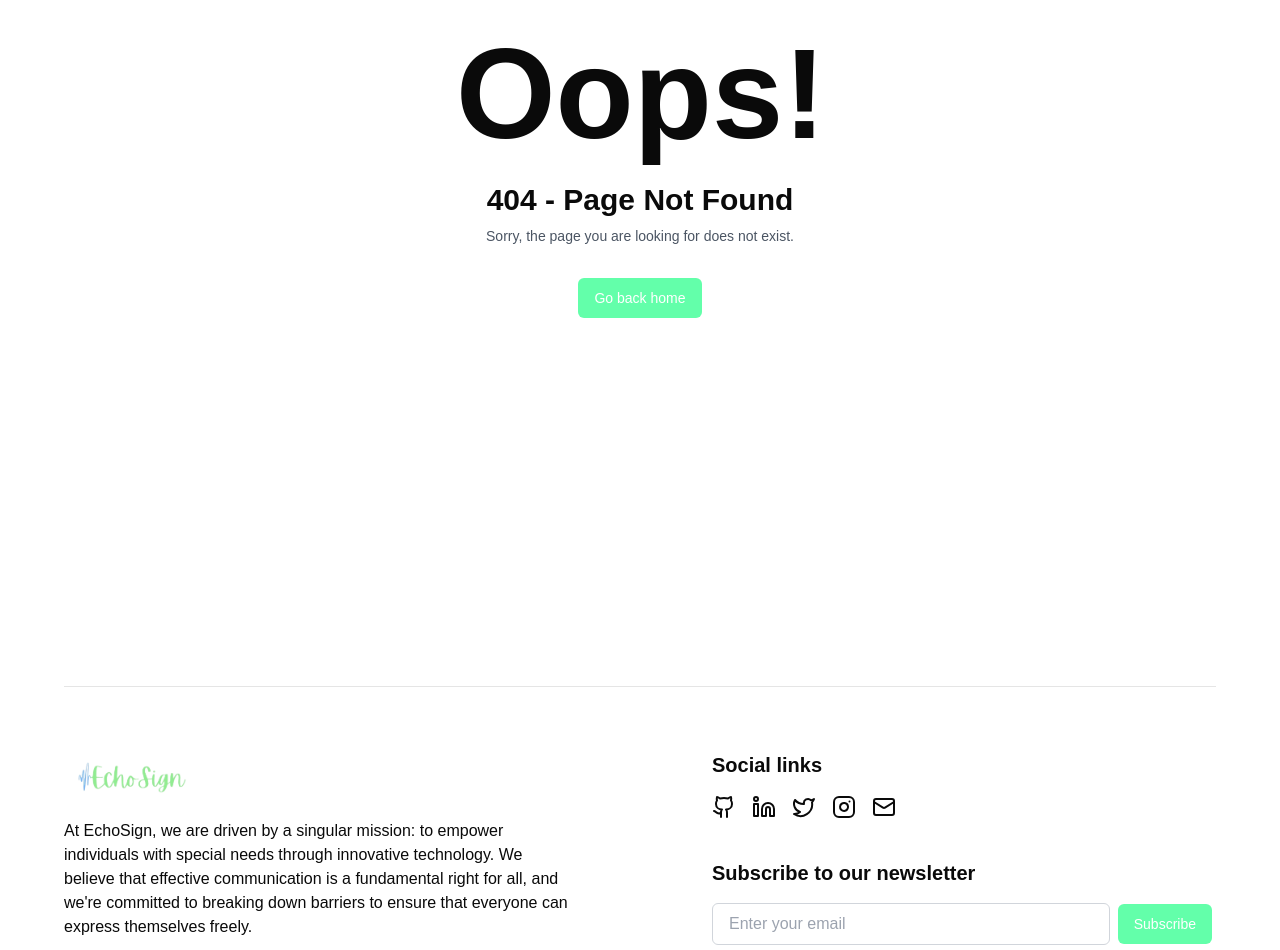
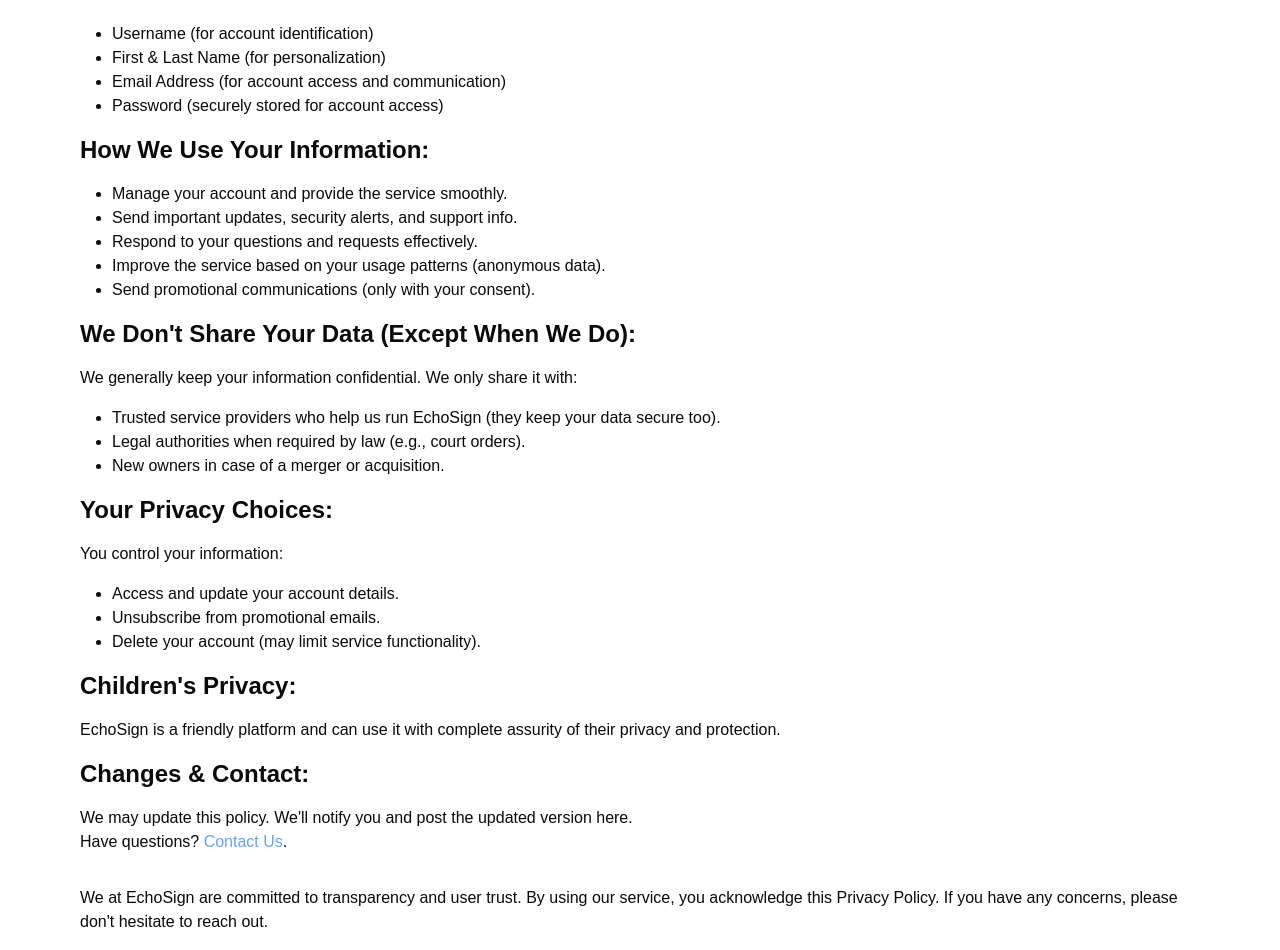
Before and after one commit to ahmadali507/echosign, a React (Vite) app in the folder client/: page /PrivacyPolicy in a window 1280 px wide. Shown: the part 322-1272 px from the top of the page. Built offline with nearby package versions, Linux system fonts and the light colour scheme; no server answers.

Commit message:
Privacy Policy added

```diff
--- a/client/src/App.tsx
+++ b/client/src/App.tsx
@@ -1,7 +1,7 @@
 /* eslint-disable @typescript-eslint/no-explicit-any */
 import { Route, Routes } from "react-router-dom";
 import "./index.css";
-import { ForgetPassword, LandingPage, Login, Register, TermsAndConditions, Contact, Dashboard, Profile, About, Users, TextToVoice } from "./pages";
+import { ForgetPassword, LandingPage, Login, Register, TermsAndConditions, Contact, Dashboard, Profile, About, Users, TextToVoice, PrivacyPolicy } from "./pages";
 import DefaultLayout from "./wrappers/DefaultLayout";
 import { useEffect } from "react";
 import { useDispatch, useSelector } from "react-redux";
@@ -37,6 +37,7 @@
         <Route path="/terms-and-conditions" element={<TermsAndConditions />} />
 
         <Route path="/TextToVoice" element={<TextToVoice />} />
+        <Route path="/PrivacyPolicy" element={<PrivacyPolicy />} />
 
         <Route path="*" element={<NotFound />} />
       </Routes>
--- a/client/src/components/Footer.tsx
+++ b/client/src/components/Footer.tsx
@@ -100,7 +100,7 @@
                     <Link to='/' className='hover:text-green hover:underline cursor-pointer'>FAQs</Link>
                     <Link to='/about' className='hover:text-green hover:underline cursor-pointer'>About Us</Link>
                     <Link to='/contact' className='hover:text-green hover:underline cursor-pointer'>Contact Us</Link>
-                    <Link to='/' className='hover:text-green hover:underline cursor-pointer'>Privacy Policy </Link>
+                    <Link to='/PrivacyPolicy' className='hover:text-green hover:underline cursor-pointer'>Privacy Policy </Link>
                     <Link to='/terms-and-conditions' className='hover:text-green hover:underline cursor-pointer'>Terms and Conditions </Link>
                 </div>
                 <div className='flex justify-center items-center h-fit w-full mt-4'>
--- /dev/null
+++ b/client/src/pages/Auth/PrivacyPolicy.tsx
@@ -0,0 +1,59 @@
+import { Link } from 'react-router-dom'
+
+const PrivacyPolicy = () => {
+    return (
+        <div className="w-full">
+
+            <div className='ml-8 mt-10 mb-14 text-7xl text-green-300 font-bold text-center'>
+                <h1 className="">Privacy Policy </h1>
+            </div>
+        <div className="w-full mx-auto py-8 px-4">
+            <h1 className="text-2xl font-bold mb-4">What We Collect:</h1>
+            <ul className="list-disc ml-8 mb-4">
+                <li>Username (for account identification)</li>
+                <li>First & Last Name (for personalization)</li>
+                <li>Email Address (for account access and communication)</li>
+                <li>Password (securely stored for account access)</li>
+            </ul>
+
+            <h1 className="text-2xl font-bold mb-4">How We Use Your Information:</h1>
+            <ul className="list-disc ml-8 mb-4">
+                <li>Manage your account and provide the service smoothly.</li>
+                <li>Send important updates, security alerts, and support info.</li>
+                <li>Respond to your questions and requests effectively.</li>
+                <li>Improve the service based on your usage patterns (anonymous data).</li>
+                <li>Send promotional communications (only with your consent).</li>
+            </ul>
+
+            <h1 className="text-2xl font-bold mb-4">We Don't Share Your Data (Except When We Do):</h1>
+            <p className="mb-4">We generally keep your information confidential. We only share it with:</p>
+            <ul className="list-disc ml-8 mb-4">
+                <li>Trusted service providers who help us run EchoSign (they keep your data secure too).</li>
+                <li>Legal authorities when required by law (e.g., court orders).</li>
+                <li>New owners in case of a merger or acquisition.</li>
+            </ul>
+
+            <h1 className="text-2xl font-bold mb-4">Your Privacy Choices:</h1>
+            <p className="mb-4">You control your information:</p>
+            <ul className="list-disc ml-8 mb-4">
+                <li>Access and update your account details.</li>
+                <li>Unsubscribe from promotional emails.</li>
+                <li>Delete your account (may limit service functionality).</li>
+            </ul>
+
+            <h1 className="text-2xl font-bold mb-4">Children's Privacy:</h1>
+            <p className="mb-4">EchoSign is a friendly platform and can use it with complete assurity of their privacy and protection.</p>
+
+            <h1 className="text-2xl font-bold mb-4">Changes & Contact:</h1>
+            <p>We may update this policy. We'll notify you and post the updated version here.</p>
+            <p className="mb-8">Have questions? <Link to='/contact' className='text-blue-400 hover:text-green hover:underline cursor-pointer'>Contact Us</Link>.</p>
+
+            <p className="mb-4">We at EchoSign are committed to transparency and user trust. By using our service, you acknowledge this Privacy Policy. If you have any concerns, please don't hesitate to reach out.</p>
+            <p className="font-bold">Sincerely,</p>
+            <p>The EchoSign Team</p>
+        </div>
+        </div>
+    );
+};
+
+export default PrivacyPolicy;
--- a/client/src/pages/Auth/TermsAndConditions.tsx
+++ b/client/src/pages/Auth/TermsAndConditions.tsx
@@ -1,3 +1,4 @@
+import { Link } from 'react-router-dom'
 
 function TermsAndConditions() {
 
@@ -60,7 +61,7 @@
                     </li>
                     <li className="font-bold text-lg">
                         Contact Us:
-                        <span className="font-normal text-base">If you have any questions or concerns about these Terms and Conditions, please contact us at <span className="underline">echosign@gmail.com</span>.</span>
+                        <span className="font-normal text-base">If you have any questions or concerns about these Terms and Conditions, please contact us at <Link to='/contact' className='text-blue-400 hover:text-green hover:underline cursor-pointer'>Contact Us</Link>.</span>
                     </li>
                 </ol>
                 <p>By using EchoSign, you acknowledge that you have read, understood, and agree to be bound by these Terms and Conditions. If you do not agree to these terms, please do not use EchoSign.</p>
--- a/client/src/pages/Dashboard/WebCam.tsx
+++ b/client/src/pages/Dashboard/WebCam.tsx
@@ -1,7 +1,7 @@
 import { Button } from '@/components/ui/button';
 import { Tooltip, TooltipContent, TooltipTrigger } from '@/components/ui/tooltip';
 import { useStateContext } from '@/context/useStateContext';
-import { Camera, CameraIcon } from 'lucide-react';
+import { Camera, Scan, CameraOffIcon } from 'lucide-react';
 import { useState } from 'react';
 import Webcam from 'react-webcam';
 
@@ -25,21 +25,38 @@
                     mirrored={true}
                 >
                     {({ getScreenshot }) => (
+                        <div className="absolute bottom-4 right-4 flex items-center">
+
                             <Tooltip>
                                 <TooltipTrigger>
                                     <Button
                                         variant='outline'
+                                        className='ml-1 bg-green-500 shadow-md border border-white hover:bg-green-600'
                                         onClick={() => {
                                             const imageSrc = getScreenshot();
                                             setCapturedImage(imageSrc);
                                         }}
-                                    className='absolute top-4 right-4'
                                     >
-                                    <CameraIcon />
+                                        <Scan />
                                     </Button>
                                 </TooltipTrigger>
                                 <TooltipContent>Capture</TooltipContent>
                             </Tooltip>
+                            <Tooltip>
+                                <TooltipTrigger>
+                                    <Button
+                                        variant='outline'
+                                        className='ml-1 bg-red-400 shadow-md border border-white hover:bg-red-500'
+                                        onClick={() => setEnableCamera(false)}
+                                    >
+                                        <CameraOffIcon />
+                                    </Button>
+                                </TooltipTrigger>
+                                <TooltipContent>Disable</TooltipContent>
+                            </Tooltip>
+                        </div>
+
+
                     )}
                 </Webcam>
             ) : (
--- a/client/src/pages/index.ts
+++ b/client/src/pages/index.ts
@@ -3,6 +3,7 @@
 export { default as ForgetPassword } from './Auth/ForgetPassword'
 export { default as ResetPassword } from './Auth/ResetPassword'
 export { default as TermsAndConditions } from './Auth/TermsAndConditions'
+export { default as PrivacyPolicy } from './Auth/PrivacyPolicy'
 export { default as ChangePassword } from './Auth/ChangePassword'
 export { default as VerifyEmail } from './Auth/VerifyEmail'
 export { default as Contact } from './Auth/Contact'
```
Lines whose indentation alone changed are shown as unchanged.
